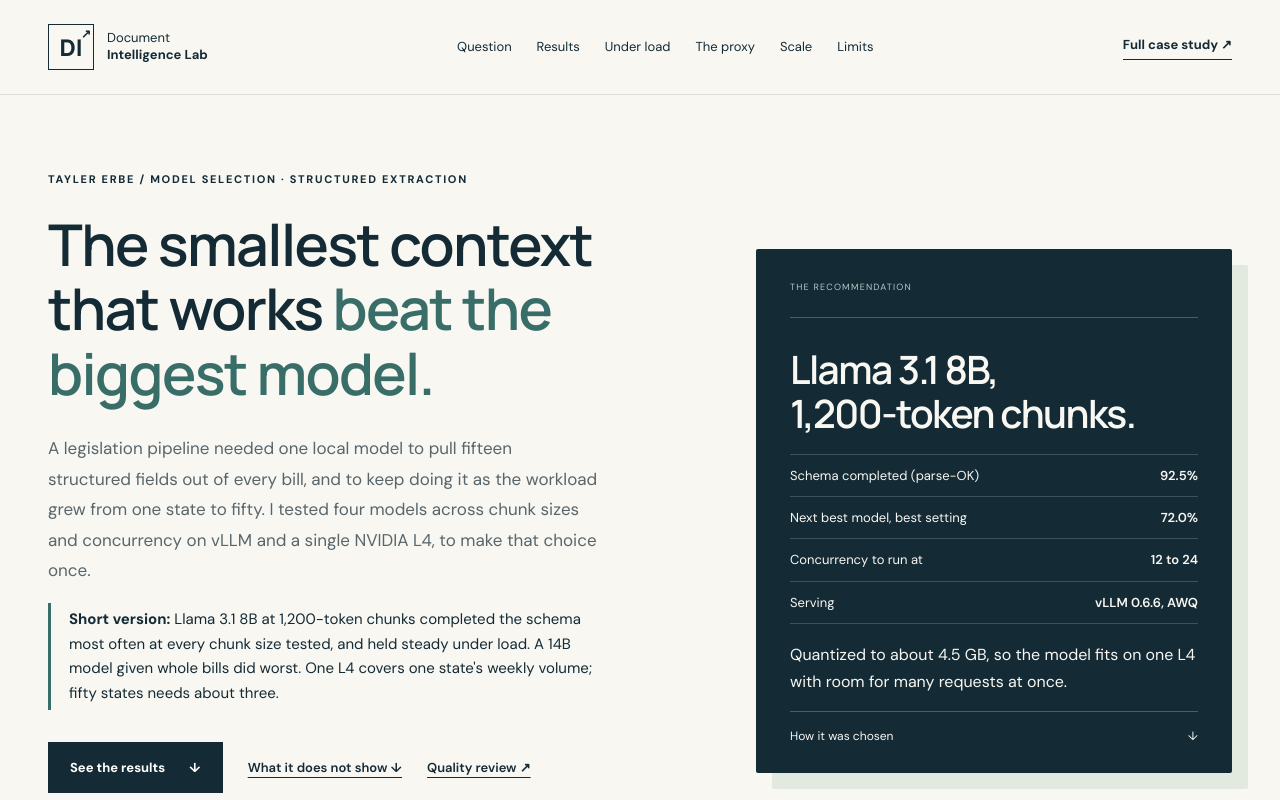
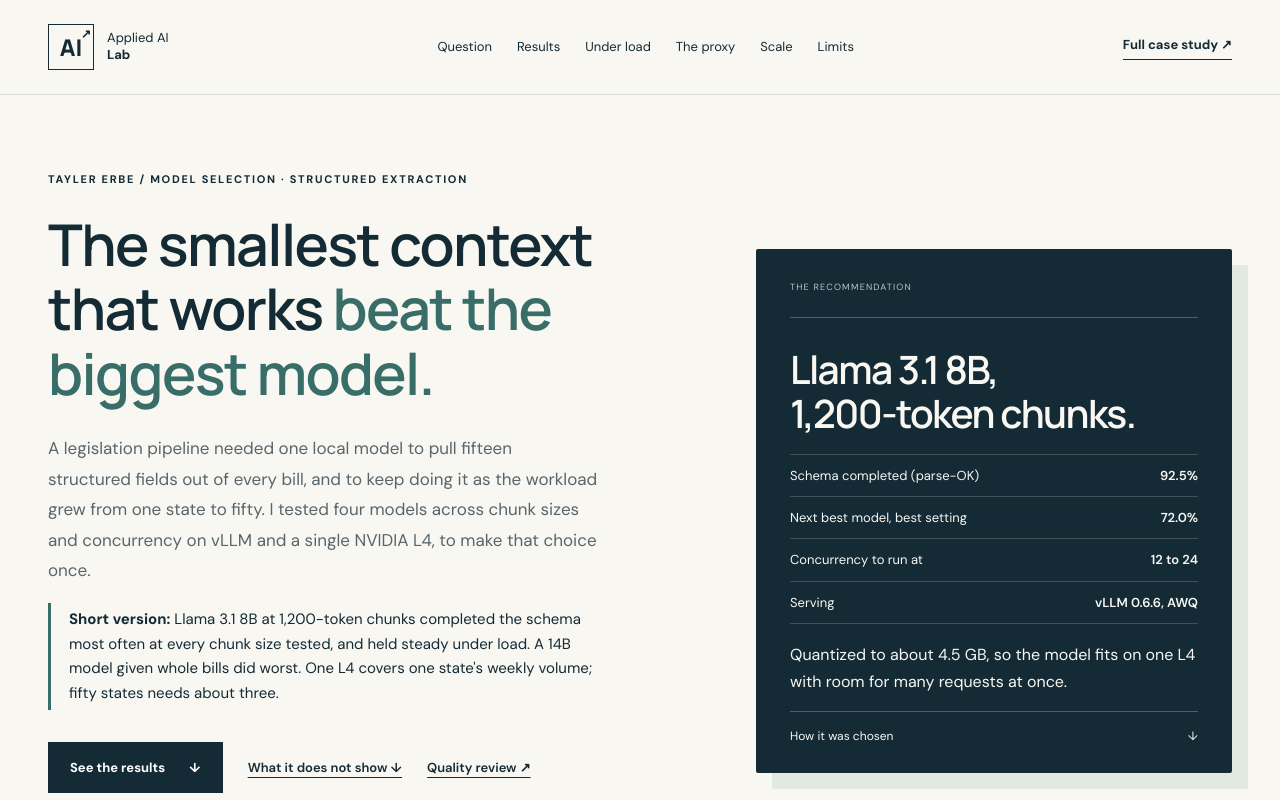
Before and after one commit to tayler-erbe/vllm-inference-throughput-evaluation, a plain HTML site: page brief/index.html in a window 1280 px wide. Shown: the top 800 px of the page. Drawn offline with Linux system fonts and the light colour scheme.

Commit message:
Rename the Lab: Document Intelligence Lab is now Applied AI Lab
The Lab covers AI engineering, model evaluation, performance engineering
and data pipelines, not only documents. Display name and brand mark only;
web addresses are unchanged.

Co-Authored-By: Claude Opus 5.5 <noreply@anthropic.com>

```diff
--- a/brief/index.html
+++ b/brief/index.html
@@ -1,13 +1,13 @@
 <!doctype html>
 <html lang="en"><head><meta charset="utf-8"><meta name="viewport" content="width=device-width,initial-scale=1"><meta name="theme-color" content="#142b36">
-<meta name="description" content="Choosing a local LLM for structured extraction from legislation: four models, chunk sizes and concurrency on vLLM and one NVIDIA L4, and how far one GPU goes. A model selection brief by Tayler Erbe, Document Intelligence Lab.">
-<title>Choosing an LLM for Legislation Extraction · Document Intelligence Lab · Tayler Erbe</title>
+<meta name="description" content="Choosing a local LLM for structured extraction from legislation: four models, chunk sizes and concurrency on vLLM and one NVIDIA L4, and how far one GPU goes. A model selection brief by Tayler Erbe, Applied AI Lab.">
+<title>Choosing an LLM for Legislation Extraction · Applied AI Lab · Tayler Erbe</title>
 <meta property="og:type" content="website"><meta property="og:title" content="The smallest context that works beat the biggest model."><meta property="og:description" content="Four local models, 141 benchmark runs on vLLM and one NVIDIA L4: which model extracts structured facts from bills, and what it takes to scale. By Tayler Erbe."><meta property="og:url" content="https://tayler-erbe.github.io/vllm-inference-throughput-evaluation/brief/">
 <link rel="icon" href="favicon.svg" type="image/svg+xml"><link rel="stylesheet" href="styles.css"><link rel="stylesheet" href="site.css"><link rel="stylesheet" href="study.css"></head>
 <body>
 <a href="#main" class="skip">Skip to content</a>
 <header class="site-header">
-<a href="https://tayler-erbe.github.io/document-intelligence-lab/" class="brand" aria-label="Document Intelligence Lab home"><span class="brand-mark">DI<span>↗</span></span><span>Document<br><strong>Intelligence Lab</strong></span></a>
+<a href="https://tayler-erbe.github.io/document-intelligence-lab/" class="brand" aria-label="Applied AI Lab home"><span class="brand-mark">AI<span>↗</span></span><span>Applied AI<br><strong>Lab</strong></span></a>
 <nav aria-label="Main navigation"><a href="#question">Question</a><a href="#results">Results</a><a href="#load">Under load</a><a href="#proxy">The proxy</a><a href="#scale">Scale</a><a href="#limits">Limits</a></nav>
 <a class="repo-link" href="https://taylererbe.com/vllm-inference-throughput-evaluation.html">Full case study <span aria-hidden="true">↗</span></a>
 </header>
@@ -176,7 +176,7 @@
 <a href="https://taylererbe.com/vllm-qualitative-review.html"><span>Quality review · experiments 3 and 3.5</span><b>↗</b></a>
 <a href="https://taylererbe.com/legislative-pipeline.html"><span>Legislative pipeline · technical documentation</span><b>↗</b></a>
 <a href="https://github.com/tayler-erbe/vllm-inference-throughput-evaluation"><span>This study on GitHub</span><b>↗</b></a>
-<a href="https://tayler-erbe.github.io/document-intelligence-lab/"><span>All Document Intelligence Lab studies</span><b>↗</b></a>
+<a href="https://tayler-erbe.github.io/document-intelligence-lab/"><span>All Applied AI Lab studies</span><b>↗</b></a>
 </div>
 </section>
 
@@ -185,13 +185,13 @@
 <div><p class="eyebrow">ABOUT THIS WORK</p><h2 style="font-size:clamp(30px,3vw,42px)">Tayler Erbe</h2></div>
 <div>
 <p class="large-copy" style="font-size:20px">I'm a data and AI engineer. I choose models from measurements taken at the load they will actually run at, and I size hardware from the same numbers.</p>
-<p>This evaluation was run in May 2026 for a production legislation pipeline. More studies are in the <a href="https://tayler-erbe.github.io/document-intelligence-lab/">Document Intelligence Lab</a>; my background is on <a href="https://taylererbe.com/">taylererbe.com</a>.</p>
+<p>This evaluation was run in May 2026 for a production legislation pipeline. More studies are in the <a href="https://tayler-erbe.github.io/document-intelligence-lab/">Applied AI Lab</a>; my background is on <a href="https://taylererbe.com/">taylererbe.com</a>.</p>
 </div>
 </div>
 </section>
 </main>
 <footer class="wrap">
-<div><strong>Document Intelligence Lab</strong><p>Tayler Erbe · Last updated 10 November 2026 · Evaluation run May 2026 on one NVIDIA L4.</p></div>
+<div><strong>Applied AI Lab</strong><p>Tayler Erbe · Last updated 10 November 2026 · Evaluation run May 2026 on one NVIDIA L4.</p></div>
 <a href="https://tayler-erbe.github.io/document-intelligence-lab/">All Lab studies ↗</a>
 </footer>
 </body></html>
--- a/brief/study.css
+++ b/brief/study.css
@@ -1,4 +1,4 @@
-/* Additions for Lab study briefs. Built on styles.css and site.css from the Document Intelligence Lab; same tokens, fonts and spacing. */
+/* Additions for Lab study briefs. Built on styles.css and site.css from the Applied AI Lab; same tokens, fonts and spacing. */
 .site-header{top:env(safe-area-inset-top,0px)}
 .hero-panel h2{margin-bottom:18px}
 .hero-panel ul{list-style:none;padding:0;margin:0 0 18px;border-top:1px solid rgba(255,255,255,.18)}
```
Also changed, not shown: brief/favicon.svg.
